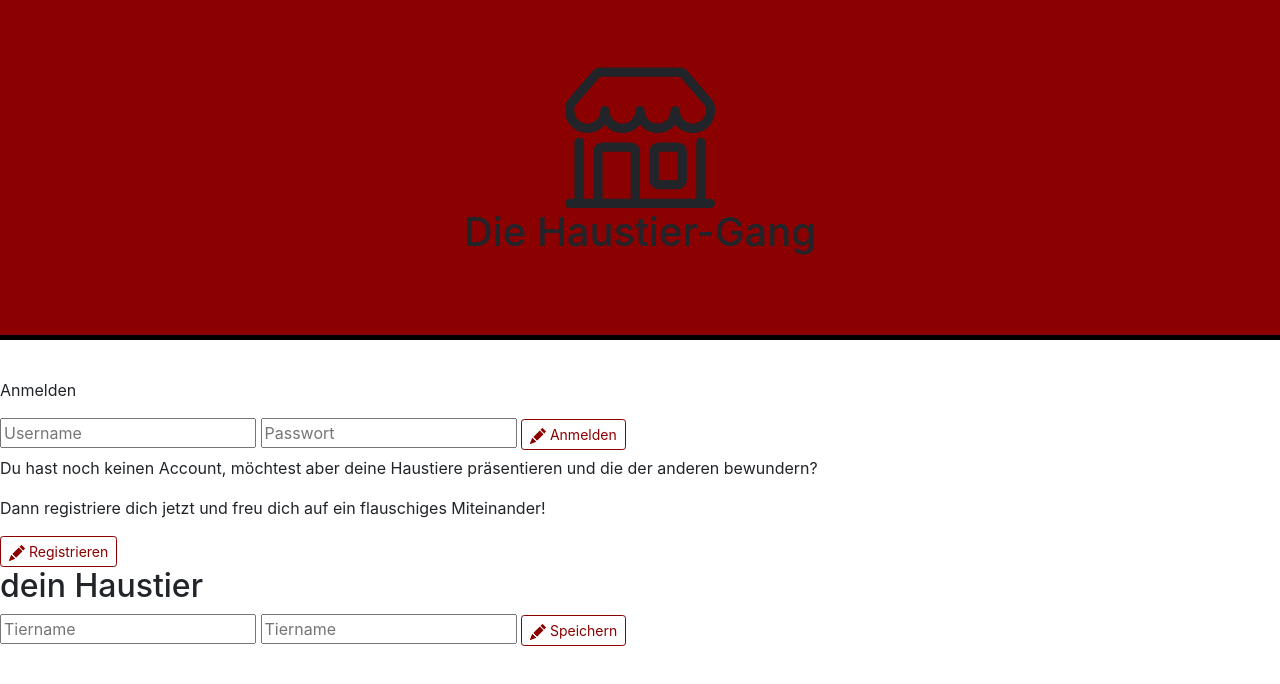
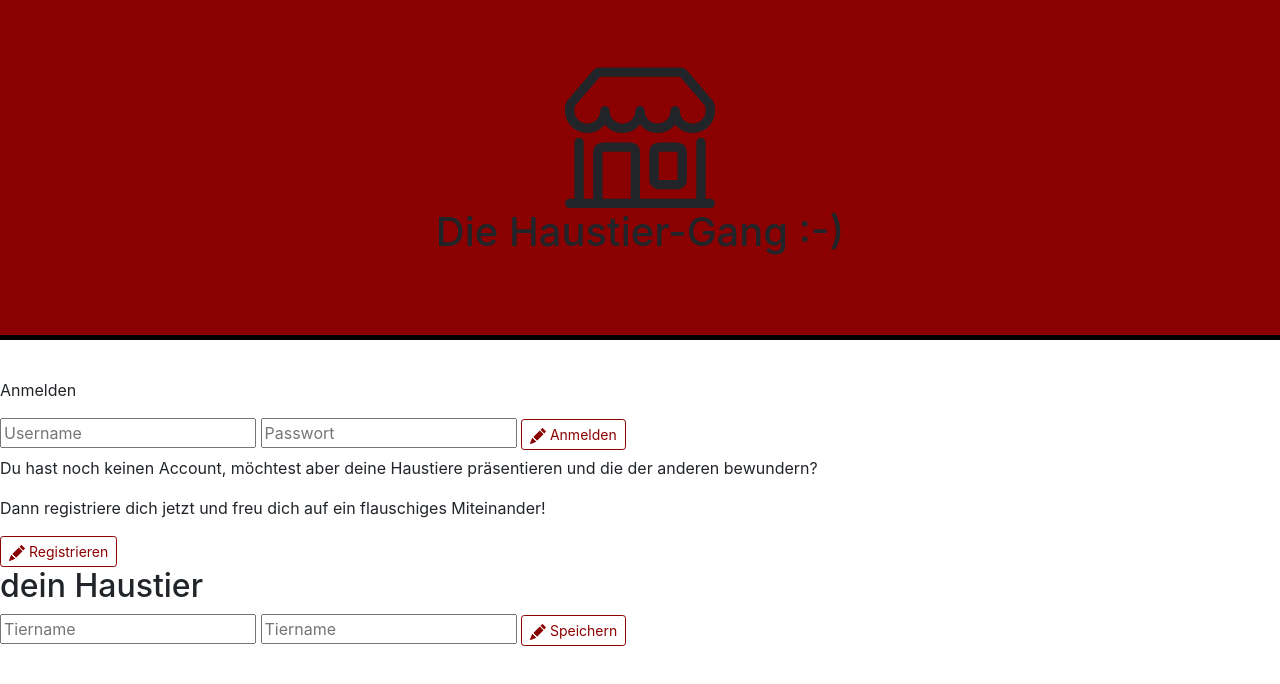
Before and after one commit to Busfreak/WebstormProjects, a plain HTML site: page webp2-sose21-hausuebung/client/index.html in a window 1280 px wide. Drawn offline with nearby package versions, Linux system fonts and the light colour scheme; files that its build step writes are made by us from their sources.

```diff
--- a/webp2-sose21-hausuebung/client/index.html
+++ b/webp2-sose21-hausuebung/client/index.html
@@ -20,7 +20,7 @@
         <svg xmlns="http://www.w3.org/2000/svg" width="150" height="150" fill="currentColor" class="bi bi-shop" viewBox="0 0 16 16">
             <path d="M2.97 1.35A1 1 0 0 1 3.73 1h8.54a1 1 0 0 1 .76.35l2.609 3.044A1.5 1.5 0 0 1 16 5.37v.255a2.375 2.375 0 0 1-4.25 1.458A2.371 2.371 0 0 1 9.875 8 2.37 2.37 0 0 1 8 7.083 2.37 2.37 0 0 1 6.125 8a2.37 2.37 0 0 1-1.875-.917A2.375 2.375 0 0 1 0 5.625V5.37a1.5 1.5 0 0 1 .361-.976l2.61-3.045zm1.78 4.275a1.375 1.375 0 0 0 2.75 0 .5.5 0 0 1 1 0 1.375 1.375 0 0 0 2.75 0 .5.5 0 0 1 1 0 1.375 1.375 0 1 0 2.75 0V5.37a.5.5 0 0 0-.12-.325L12.27 2H3.73L1.12 5.045A.5.5 0 0 0 1 5.37v.255a1.375 1.375 0 0 0 2.75 0 .5.5 0 0 1 1 0zM1.5 8.5A.5.5 0 0 1 2 9v6h1v-5a1 1 0 0 1 1-1h3a1 1 0 0 1 1 1v5h6V9a.5.5 0 0 1 1 0v6h.5a.5.5 0 0 1 0 1H.5a.5.5 0 0 1 0-1H1V9a.5.5 0 0 1 .5-.5zM4 15h3v-5H4v5zm5-5a1 1 0 0 1 1-1h2a1 1 0 0 1 1 1v3a1 1 0 0 1-1 1h-2a1 1 0 0 1-1-1v-3zm3 0h-2v3h2v-3z"/>
         </svg>
-        <h1>Die Haustier-Gang</h1>
+        <h1>Die Haustier-Gang :-)</h1>
     </section>
     <section class="container">
         <h1><div class="d-flex justify-content-center lightred" id="meldung" style="height: 24px; font-size:24px"></div></h1>
```
